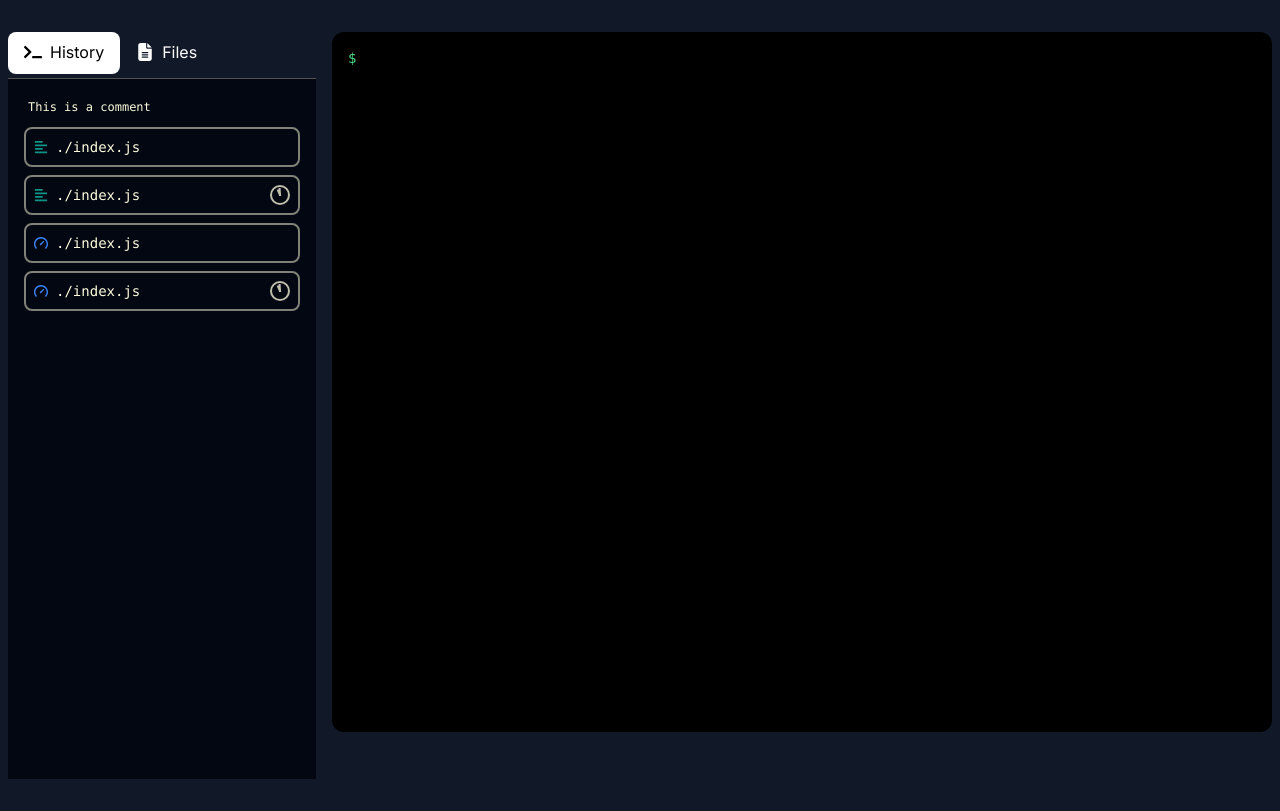
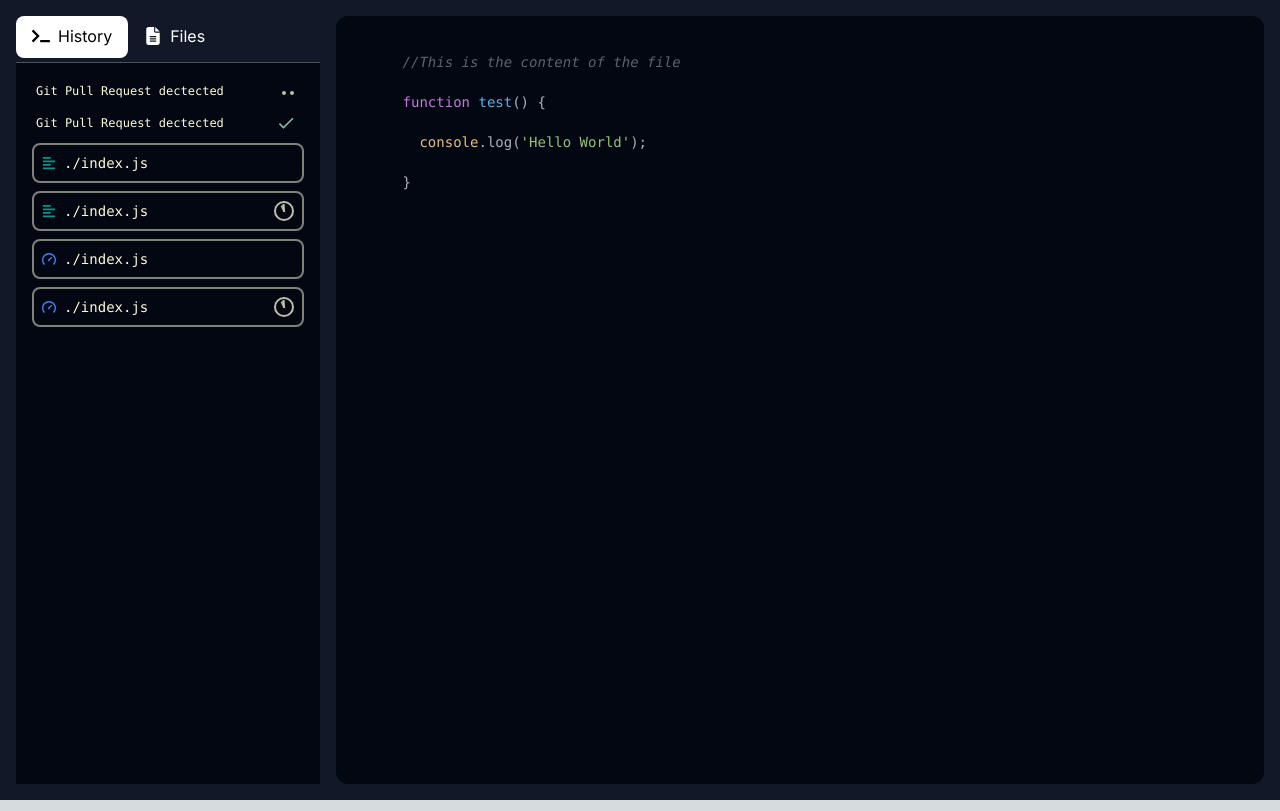
Before and after one commit to akjadhav/spc-llamathon, a Next.js app in the folder web/: page /ninja in a window 1280 px wide. Built offline with nearby package versions, Linux system fonts and the light colour scheme; no server answers.

Commit message:
updating files and progress compelte

```diff
--- a/web/package.json
+++ b/web/package.json
@@ -22,6 +22,7 @@
     "react-redux": "^9.1.1",
     "react-scroll-to-bottom": "^4.2.0",
     "react-spinners": "^0.14.1",
+    "react-syntax-highlighter": "^15.5.0",
     "react-tabs": "^6.0.2",
     "react-type-animation": "^3.2.0",
     "sass": "^1.75.0",
--- a/web/src/app/ninja/page.js
+++ b/web/src/app/ninja/page.js
@@ -35,15 +35,15 @@ const CodeNinja = () => {
   // TODO: gaurdrails
 
   return (
-    <div className='bg-gray-900 flex flex-col min-h-screen text-white'>
-      <main className='container flex flex-grow mx-auto px-2 py-8'>
+    <div className='bg-gray-900 flex flex-col w-screen h-screen text-white'>
+      <div className='flex w-full h-full mx-auto p-4'>
         <div className='pr-2 w-1/4'>
           <WorkspaceComponent jobID={jobID} />
         </div>
         <div className='pl-2 w-3/4'>
           <Terminal jobID={jobID} />
         </div>
-      </main>
+      </div>
     </div>
   );
 };
--- a/web/src/components/files/Files.jsx
+++ b/web/src/components/files/Files.jsx
@@ -40,14 +40,15 @@ const Files = ({ jobID }) => {
     }, [files]);
 
     return (
-        <div
-            id='mock-terminal'
-            className='bg-gray-950 custom-height font-mono overflow-auto text-green-400 text-sm w-full'
-            style={{ height: '700px' }}>
-            {files.map((file, index) => (
-                <FilesRow key={index} file={file} index={index} fileSelectedIndex={fileSelectedIndex} setFileSelectedIndex={setFileSelectedIndex}></FilesRow>
-            ))}
-        </div>
+        <div className='h-full flex flex-col'>
+            <div
+                id='mock-terminal'
+                className='bg-gray-950 font-mono overflow-auto text-green-400 text-sm space-y-2 h-full'>
+                {files.map((file, index) => (
+                    <FilesRow key={index} file={file} index={index} fileSelectedIndex={fileSelectedIndex} setFileSelectedIndex={setFileSelectedIndex} />
+                ))}
+            </div>
+        </div >
     );
 };
 
--- a/web/src/components/files/FilesRow.jsx
+++ b/web/src/components/files/FilesRow.jsx
@@ -2,7 +2,7 @@ import React from "react";
 
 const FilesRow = ({ file, index, fileSelectedIndex, setFileSelectedIndex }) => {
     return (
-        <div className={`flex items-center text-[#FDFCDC] underline ${index === fileSelectedIndex && 'bg-gray-600'} py-1 cursor-pointer`}
+        <div className={`flex items-center text-[#FDFCDC] underline ${index === fileSelectedIndex && 'bg-gray-700'} py-1 cursor-pointer`}
             onClick={() => {
                 setFileSelectedIndex(index);
             }}
--- a/web/src/components/history/History.jsx
+++ b/web/src/components/history/History.jsx
@@ -5,7 +5,8 @@ import HistoryItem from './HistoryItem';
 
 const History = ({ jobID }) => {
     const [outputs, setOutputs] = useState([
-        new HistoryItem('text', "./", "index.js", "This is a comment"),
+        new HistoryItem('text', "./", "index.js", "Git Pull Request dectected", true),
+        new HistoryItem('text', "./", "index.js", "Git Pull Request dectected", false),
         new HistoryItem('comment', "./", "index.js"),
         new HistoryItem('comment', "./", "index.js", "", true),
         new HistoryItem('test', "./", "index.js"),
@@ -42,13 +43,15 @@ const History = ({ jobID }) => {
     }, [outputs]);
 
     return (
-        <div
-            id='mock-terminal'
-            className='bg-gray-950 custom-height font-mono overflow-auto p-4 text-green-400 text-sm w-full space-y-2'
-            style={{ height: '700px' }}>
-            {outputs.map((item, index) => (
-                <HistoryRow key={index} item={item}></HistoryRow>
-            ))}
+        <div className='h-full flex flex-col'>
+            <div
+                id='mock-terminal'
+                className='bg-gray-950 font-mono overflow-auto p-4 text-green-400 text-sm space-y-2 h-full'
+            >
+                {outputs.map((item, index) => (
+                    <HistoryRow key={index} item={item}></HistoryRow>
+                ))}
+            </div>
         </div>
     );
 };
--- a/web/src/components/history/HistoryRow.jsx
+++ b/web/src/components/history/HistoryRow.jsx
@@ -1,8 +1,11 @@
 import React, { useState, useEffect, CSSProperties } from "react";
 import ClockLoader from "react-spinners/ClockLoader";
+import PulseLoader from "react-spinners/PulseLoader";
+import FadeLoader from "react-spinners/FadeLoader";
 import { HistoryItem } from './HistoryItem';
 import { FaAlignLeft } from "react-icons/fa";
 import { SiSpeedtest } from "react-icons/si";
+import { MdOutlineDone } from "react-icons/md";
 
 const override = {
   display: "block",
@@ -23,7 +26,6 @@ const HistoryRow = ({ item }) => {
     <>
       {
         ["test", "comment"].includes(item.type) ?
-
           <div className='p-2 flex items-center border-2 rounded-lg border-[#FDFCDC] border-opacity-50 text-[#FDFCDC]'>
             <div className='flex items-center'>
               <div className={item.type === "comment" ? "text-teal-600" : "text-blue-500"}>
@@ -45,12 +47,38 @@ const HistoryRow = ({ item }) => {
                   aria-label="Loading Spinner"
                   data-testid="loader"
                 />
+                {/* <FadeLoader
+                  color={color}
+                  loading={loading}
+                  width={5}
+                  height={15}
+                  radius={2}
+                  aria-label="Loading Spinner"
+                  data-testid="loader"
+                /> */}
               </div>
             )}
           </div>
           :
-          <div className="text-[#FDFCDC] text-xs p-1">
-            {item.description}
+          <div className='text-xs px-1 flex items-center text-[#FDFCDC]'>
+            <div className='flex items-center py-1'>
+              {item.description}
+            </div>
+
+            <div className={`ml-auto opacity-75 pr-1 ${loading && 'mt-1'}`}>
+              {loading ? (
+                <PulseLoader
+                  color={color}
+                  loading={loading}
+                  cssOverride={override}
+                  size={4}
+                  aria-label="Loading Spinner"
+                  data-testid="loader"
+                />
+              ) :
+                <MdOutlineDone size={20} className="text-green-200"/>
+              }
+            </div>
           </div>
       }
     </>
--- a/web/src/components/terminal/Terminal.jsx
+++ b/web/src/components/terminal/Terminal.jsx
@@ -1,20 +1,20 @@
 import React, { useState, useEffect, use } from 'react';
 import { api_endpoint } from '../../api_endpoint';
+import { Light as SyntaxHighlighter } from 'react-syntax-highlighter';
+import js from 'react-syntax-highlighter/dist/esm/languages/hljs/javascript';
+import { atomOneDark } from 'react-syntax-highlighter/dist/esm/styles/hljs';
+
+SyntaxHighlighter.registerLanguage('javascript', js);
 
 const Terminal = ({ jobID }) => {
-  const [outputs, setOutputs] = useState(['$ ']);
-
-  //const jobID = '23132131';
-
-  // Function to add new output lines
-  //   const addOutput = (newOutput) => {
-  //     setOutputs((prevOutputs) => [...prevOutputs, newOutput]);
-  //   };
-
-  //   useEffect(() => {
-  //     var jobID = localStorage.getItem('jobID');
-  //     setJobID(jobID);
-  //   }, []);
+  const [fileContent, setFileContent] = useState(
+    `
+      //This is the content of the file \n
+      function test() { \n
+        console.log('Hello World');\n
+      }\n
+    `
+  );
 
   useEffect(() => {
     const fetchData = async () => {
@@ -26,7 +26,7 @@ const Terminal = ({ jobID }) => {
 
         var setJsonData = logs.split('\n');
 
-        setOutputs(setJsonData);
+        // setOutputs(setJsonData);
       } catch (error) {
         console.error('Failed to fetch data:', error);
       }
@@ -38,22 +38,22 @@ const Terminal = ({ jobID }) => {
     return () => clearInterval(intervalId);
   }, [jobID]);
 
-  // Effect to make sure the terminal is scrolled to the bottom on new output
-  useEffect(() => {
-    const terminal = document.getElementById('mock-terminal');
-    if (terminal) {
-      terminal.scrollTop = terminal.scrollHeight;
-    }
-  }, [outputs]);
-
   return (
     <div
       id='mock-terminal'
-      className='bg-black custom-height font-mono overflow-auto p-4 rounded-xl text-green-400 text-sm w-full'
-      style={{ height: '700px' }}>
-      {outputs.map((output, index) => (
-        <div key={index}>{output}</div>
-      ))}
+      className='bg-gray-950 font-mono overflow-auto p-4 rounded-xl text-green-400 text-sm h-full'
+    >
+      <SyntaxHighlighter
+        language="javascript"
+        style={atomOneDark}
+        customStyle={{
+          backgroundColor: 'transparent',
+          padding: 0,
+          margin: 0,
+        }}
+      >
+        {fileContent}
+      </SyntaxHighlighter>
     </div>
   );
 };
--- a/web/src/components/workspace-components/WorkspaceComponents.jsx
+++ b/web/src/components/workspace-components/WorkspaceComponents.jsx
@@ -8,8 +8,8 @@ import Files from '../files/Files';
 
 const WorkspaceComponent = ({ jobID }) => {
   return (
-    <Tabs className='flex flex-col'>
-      <TabList className='border-b border-neutral-600 flex pb-1'>
+    <Tabs className='h-full flex flex-col bg-gray-950'>
+      <TabList className='border-b border-neutral-600 flex pb-1 bg-gray-900'>
         <Tab
           className='border-b-2 border-transparent cursor-pointer flex focus:outline-none hover:border-gray-300 hover:text-gray-600 items-center px-4 py-2 space-x-2 text-md'
           selectedClassName='bg-white text-black rounded-lg'>
```
Also changed, not shown: 1 other file (tests, documents, lock files or other folders).
